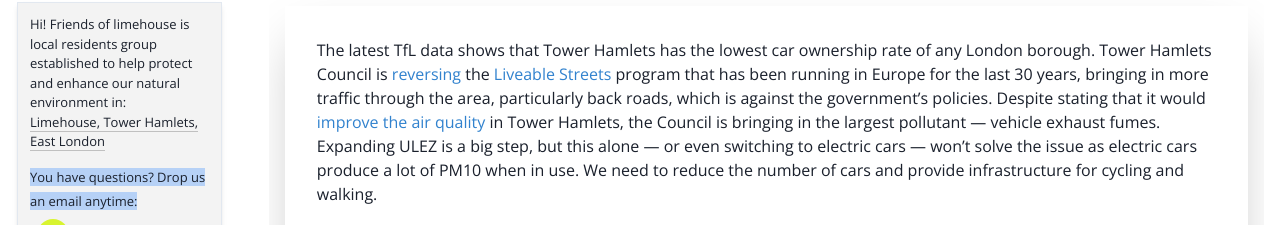
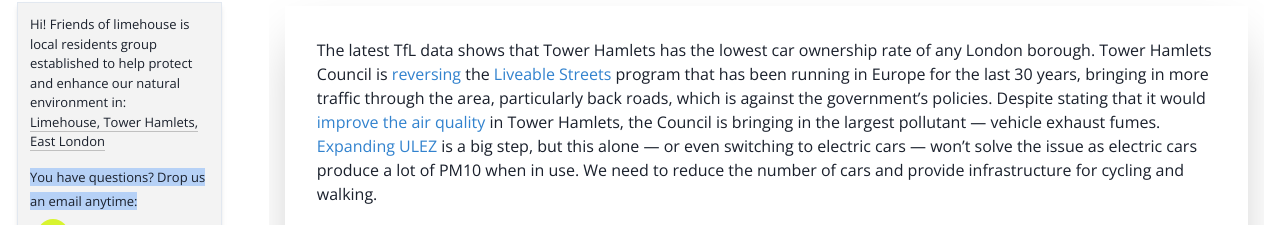
Before and after one commit to friendsoflimehouse/website, a React (Vite) app: page /tower-hamlets-council in a window 1280 px wide. Shown: the part 102-327 px from the top of the page. Built offline with nearby package versions, Linux system fonts and the light colour scheme.

Commit message:
link edded

```diff
--- a/src/pages/THCouncil.tsx
+++ b/src/pages/THCouncil.tsx
@@ -6,7 +6,7 @@ export const THCouncil = () => {
       <CardBody>
 
           <Text mb={4}>
-            The latest TfL data shows that Tower Hamlets has the lowest car ownership rate of any London borough. Tower Hamlets Council is <Link color="blue.500" href="https://www.standard.co.uk/news/transport/tower-hamlets-funding-loss-lutfur-rahman-b1070138.html?fbclid=IwAR15AKqQfExQnLnsBcmgLThfi78dOZqRbVCiP2U2kqMxYWEy9ReaZg1GoSU#lfrws5idixigk2qnr5" isExternal>reversing</Link> the <Link color="blue.500" href="https://talk.towerhamlets.gov.uk/liveablestreets" isExternal>Liveable Streets</Link> program that has been running in Europe for the last 30 years, bringing in more traffic through the area, particularly back roads, which is against the government’s policies. Despite stating that it would <Link color="blue.500" href="https://www.towerhamlets.gov.uk/lgnl/environment_and_waste/environmental_health/pollution/air_quality/Breathe_Clean/Air-Quality-Action-Plan.aspx" isExternal>improve the air quality</Link> in Tower Hamlets, the Council is bringing in the largest pollutant — vehicle exhaust fumes. Expanding ULEZ is a big step, but this alone — or even switching to electric cars — won’t solve the issue as electric cars produce a lot of PM10 when in use. We need to reduce the number of cars and provide infrastructure for cycling and walking.
+            The latest TfL data shows that Tower Hamlets has the lowest car ownership rate of any London borough. Tower Hamlets Council is <Link color="blue.500" href="https://www.standard.co.uk/news/transport/tower-hamlets-funding-loss-lutfur-rahman-b1070138.html?fbclid=IwAR15AKqQfExQnLnsBcmgLThfi78dOZqRbVCiP2U2kqMxYWEy9ReaZg1GoSU#lfrws5idixigk2qnr5" isExternal>reversing</Link> the <Link color="blue.500" href="https://talk.towerhamlets.gov.uk/liveablestreets" isExternal>Liveable Streets</Link> program that has been running in Europe for the last 30 years, bringing in more traffic through the area, particularly back roads, which is against the government’s policies. Despite stating that it would <Link color="blue.500" href="https://www.towerhamlets.gov.uk/lgnl/environment_and_waste/environmental_health/pollution/air_quality/Breathe_Clean/Air-Quality-Action-Plan.aspx" isExternal>improve the air quality</Link> in Tower Hamlets, the Council is bringing in the largest pollutant — vehicle exhaust fumes. <Link color="blue.500" href="https://www.london.gov.uk/programmes-and-strategies/environment-and-climate-change/environment-publications/expanded-ultra-low-emission-zone-six-month-report" isExternal>Expanding ULEZ</Link> is a big step, but this alone — or even switching to electric cars — won’t solve the issue as electric cars produce a lot of PM10 when in use. We need to reduce the number of cars and provide infrastructure for cycling and walking.
           </Text>
           <Text mb={4}>
             When we asked the Council members to support our Green Infrastructure plan, they refused, adding, “This would raise people’s expectations”.
```
